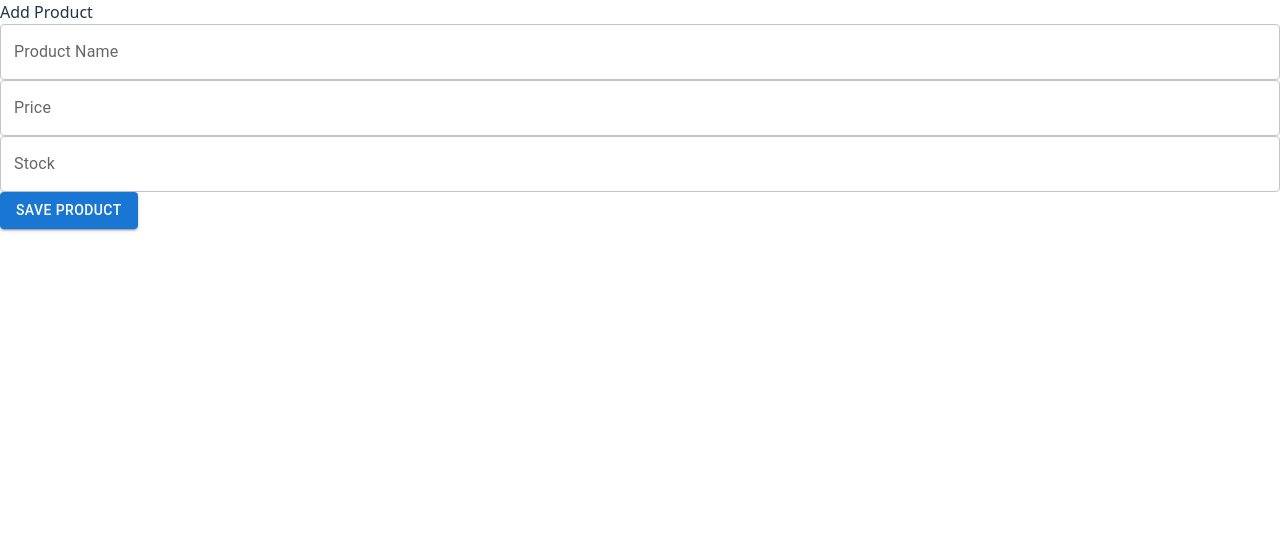
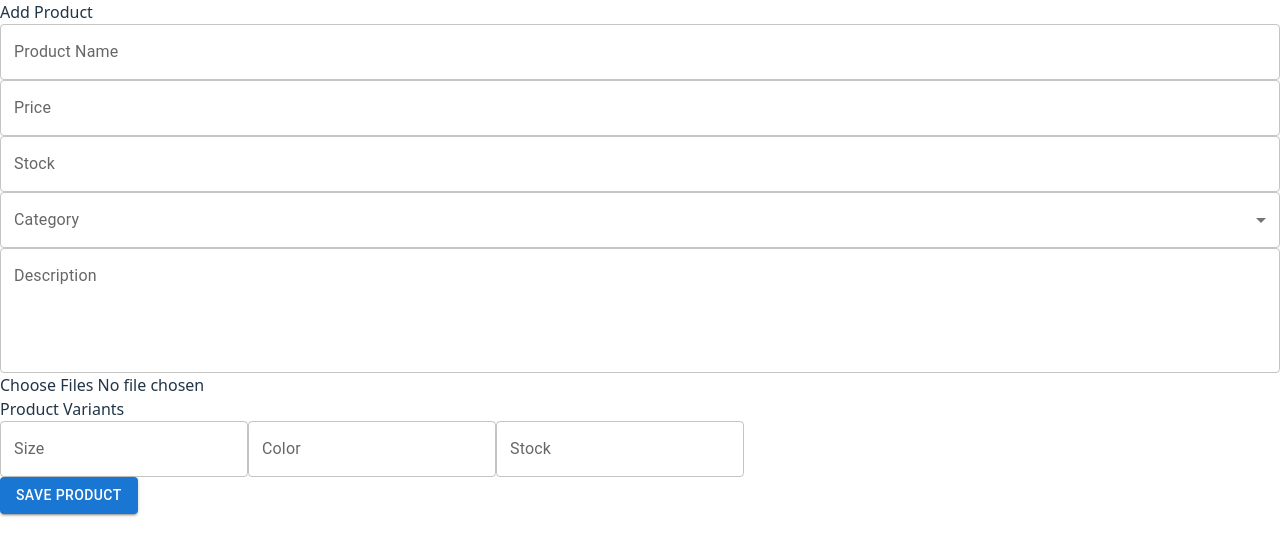
Before and after one commit to JosephAssefa-tech/Multi-Vendors, a React (Vite) app: page /admin/products/add in a window 1280 px wide. Shown: the top 556 px of the page. Built offline with nearby package versions, Linux system fonts and the light colour scheme.

Commit message:
adding orders page and add product page

```diff
--- a/src/components/Admin/Layout/AdminLayout.jsx
+++ b/src/components/Admin/Layout/AdminLayout.jsx
@@ -7,10 +7,8 @@ function AdminLayout() {
   return (
     <div className="flex h-screen bg-gray-100">
 
-      {/* Sidebar */}
       <Sidebar />
 
-      {/* Main content */}
       <div className="flex-1 flex flex-col">
 
         <Topbar />
--- a/src/components/Admin/Pages/AddProduct.jsx
+++ b/src/components/Admin/Pages/AddProduct.jsx
@@ -1,33 +1,59 @@
 import React, { useState } from "react";
-import { TextField, Button } from "@mui/material";
+import { TextField, Button, MenuItem } from "@mui/material";
 
 function AddProduct() {
 
+  const categories = [
+    "Electronics",
+    "Clothing",
+    "Books",
+    "Home",
+    "Sports"
+  ];
+const [variants, setVariants] = useState([
+  { size: "", color: "", stock: "" }
+]);
   const [product, setProduct] = useState({
     name: "",
     price: "",
     stock: "",
+    category: "",
+    description: ""
   });
+
+  const [images, setImages] = useState([]);
 
   const handleChange = (e) => {
     setProduct({
       ...product,
-      [e.target.name]: e.target.value,
+      [e.target.name]: e.target.value
     });
+  };
+
+  const handleImageUpload = (e) => {
+    const files = Array.from(e.target.files);
+
+    const imageUrls = files.map((file) => ({
+      file,
+      preview: URL.createObjectURL(file)
+    }));
+
+    setImages([...images, ...imageUrls]);
   };
 
   const handleSubmit = () => {
     console.log(product);
+    console.log(images);
   };
 
   return (
-    <div className="bg-white p-6 shadow rounded w-[500px]">
+    <div className="bg-white p-6 shadow rounded max-w-3xl">
 
-      <h2 className="text-xl font-bold mb-4">
+      <h2 className="text-2xl font-bold mb-6">
         Add Product
       </h2>
 
-      <div className="space-y-4">
+      <div className="grid grid-cols-2 gap-4">
 
         <TextField
           label="Product Name"
@@ -39,6 +65,7 @@ function AddProduct() {
         <TextField
           label="Price"
           name="price"
+          type="number"
           fullWidth
           onChange={handleChange}
         />
@@ -46,18 +73,93 @@ function AddProduct() {
         <TextField
           label="Stock"
           name="stock"
+          type="number"
           fullWidth
           onChange={handleChange}
         />
 
-        <Button
-          variant="contained"
-          onClick={handleSubmit}
+        <TextField
+          select
+          label="Category"
+          name="category"
+          fullWidth
+          onChange={handleChange}
         >
-          Save Product
-        </Button>
+          {categories.map((cat) => (
+            <MenuItem key={cat} value={cat}>
+              {cat}
+            </MenuItem>
+          ))}
+        </TextField>
 
       </div>
+
+      <div className="mt-4">
+
+        <TextField
+          label="Description"
+          name="description"
+          multiline
+          rows={4}
+          fullWidth
+          onChange={handleChange}
+        />
+
+      </div>
+
+      {/* Image Upload */}
+
+      <div className="mt-6">
+
+        <input
+          type="file"
+          multiple
+          accept="image/*"
+          onChange={handleImageUpload}
+        />
+
+      </div>
+
+      {/* Image Preview */}
+
+      <div className="flex gap-4 mt-4 flex-wrap">
+
+        {images.map((img, index) => (
+          <img
+            key={index}
+            src={img.preview}
+            alt=""
+            className="w-24 h-24 object-cover rounded border"
+          />
+        ))}
+
+      </div>
+<div className="mt-6">
+
+<h3 className="font-bold mb-2">Product Variants</h3>
+
+{variants.map((variant, index) => (
+
+<div key={index} className="grid grid-cols-3 gap-3 mb-3">
+
+<TextField label="Size" />
+
+<TextField label="Color" />
+
+<TextField label="Stock" />
+
+</div>
+
+))}
+
+</div>
+      <Button
+        variant="contained"
+        className="mt-6"
+        onClick={handleSubmit}
+      >
+        Save Product
+      </Button>
 
     </div>
   );
```
Also changed, not shown: src/components/Admin/Pages/Orders.jsx (added, +35 -0 lines).
